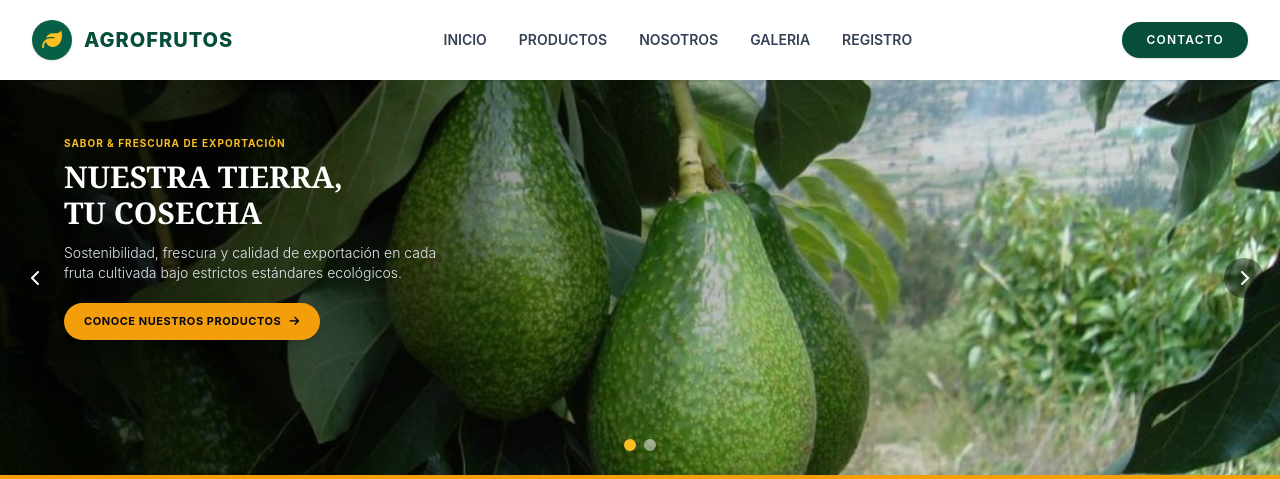
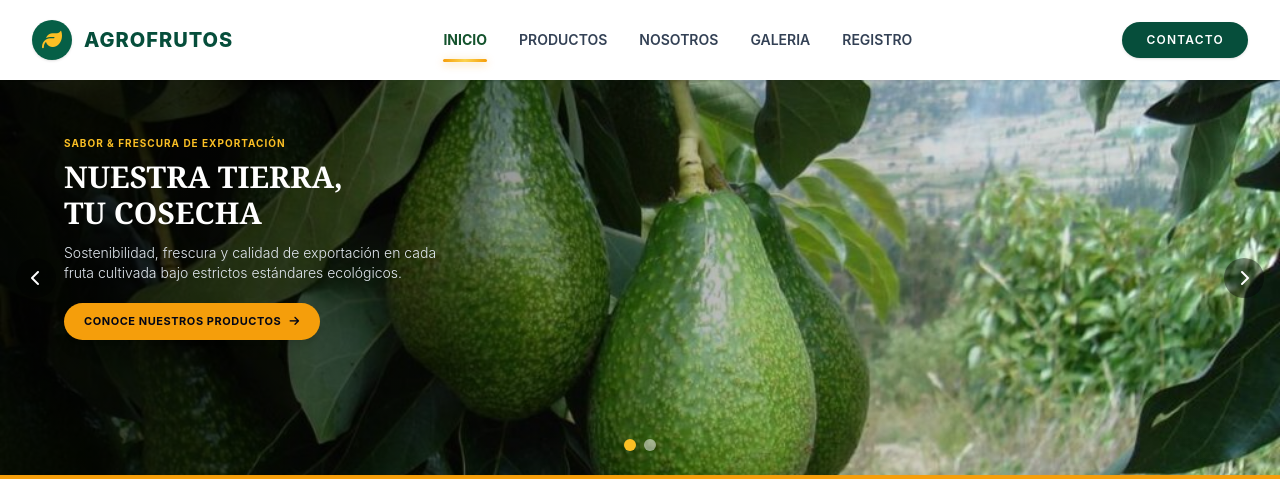
Before and after one commit to FrankyJJTM/Franky_Torres_Local, a Flask app: page / in a window 1280 px wide. Shown: the top 479 px of the page. Run offline with Flask 3, Linux system fonts and the light colour scheme.

Commit message:
feat(navbar): add active page indicator and redirect catalog button to gallery

```diff
--- a/mi-proyecto/app/static/css/styles.css
+++ b/mi-proyecto/app/static/css/styles.css
@@ -371,3 +371,63 @@
         bottom: 88px;
     }
 }
+
+
+/* =========================================================
+   NAVEGACIÓN: INDICADOR DE PÁGINA ACTIVA
+   ========================================================= */
+
+/* Enlaces del menú de escritorio */
+.nav-link {
+    position: relative;
+    padding: 0.5rem 0;
+}
+
+/* Línea decorativa (degradado ámbar con brillo) */
+.nav-link::after {
+    content: '';
+    position: absolute;
+    left: 0;
+    bottom: -4px;
+    width: 100%;
+    height: 3px;
+    border-radius: 9999px;
+    background: linear-gradient(90deg, #f59e0b, #fcd34d, #f59e0b);
+    box-shadow: 0 2px 8px rgba(245, 158, 11, 0.45);
+    transform: scaleX(0);
+    transform-origin: center;
+    transition: transform 0.3s ease;
+}
+
+/* Al pasar el mouse, la línea aparece a medias */
+.nav-link:hover::after {
+    transform: scaleX(0.5);
+}
+
+/* Página actual: color verde, negrita y línea completa */
+.nav-link.active {
+    color: #14532d;
+    font-weight: 700;
+}
+
+.nav-link.active::after {
+    transform: scaleX(1);
+}
+
+/* Botón CONTACTO cuando es la página actual */
+.btn-contacto.active {
+    box-shadow: 0 0 0 2px #fff, 0 0 0 4px #f59e0b;
+}
+
+/* Menú móvil: página actual */
+.nav-movil.active {
+    color: #14532d;
+    background-color: #f0fdf4;
+    border-left: 4px solid #f59e0b;
+    padding-left: 0.75rem;
+    border-radius: 0.5rem;
+}
+
+.ring-amber {
+    box-shadow: 0 0 0 2px #fff, 0 0 0 4px #f59e0b;
+}
--- a/mi-proyecto/app/static/js/main.js
+++ b/mi-proyecto/app/static/js/main.js
@@ -627,6 +627,29 @@ document.addEventListener('DOMContentLoaded', () => {
 
     }
 
+
+    // =========================================================
+    // BOTÓN "VER CATÁLOGO COMPLETO" -> GALERÍA
+    // =========================================================
+
+    const btnVerCatalogo =
+        document.getElementById('btnVerCatalogo');
+
+    if (btnVerCatalogo) {
+
+        btnVerCatalogo.addEventListener(
+            'click',
+            (event) => {
+
+                event.preventDefault();
+
+                window.location.href =
+                    btnVerCatalogo.dataset.galeriaUrl;
+
+            }
+        );
+    }
+
     // 1. BOTÓN "VOLVER ARRIBA" (Scroll to Top)
     const btnScrollTop = document.getElementById('btnScrollTop');
     if (btnScrollTop) {
--- a/mi-proyecto/app/templates/base.html
+++ b/mi-proyecto/app/templates/base.html
@@ -12,6 +12,7 @@
 <body class="bg-slate-50 text-slate-800 font-sans flex flex-col min-h-screen relative">
 
     <header class="bg-white shadow-sm sticky top-0 z-50">
+        {% set ep = request.endpoint %}
         <div class="max-w-7xl mx-auto px-4 sm:px-6 lg:px-8 h-20 flex items-center justify-between">
             <div id="logoAgrofrutos" data-home-url="{{ url_for('clientes.home') }}" class="flex items-center gap-3 cursor-pointer" role="button" tabindex="0" aria-label="Ir al inicio">
                 <div class="w-10 h-10 rounded-full bg-emerald-800 flex items-center justify-center text-amber-400 font-bold text-xl shadow">
@@ -21,14 +22,14 @@
             </div>
 
             <nav class="hidden md:flex items-center gap-8 font-semibold text-sm text-slate-700">
-                <a href="{{ url_for('clientes.home') }}" class="hover:text-emerald-800 transition">INICIO</a>
-                <a href="{{ url_for('clientes.productos') }}" class="hover:text-emerald-800 transition">PRODUCTOS</a>
-                <a href="{{ url_for('clientes.nosotros') }}" class="hover:text-emerald-800 transition">NOSOTROS</a>
-                <a href="{{ url_for('clientes.galeria') }}" class="hover:text-emerald-800 transition">GALERIA</a>
-                <a href="{{ url_for('clientes.registro_productor') }}" class="hover:text-emerald-800 transition">REGISTRO</a>
+                <a href="{{ url_for('clientes.home') }}" class="nav-link hover:text-emerald-800 transition {% if ep == 'clientes.home' %}active{% endif %}">INICIO</a>
+                <a href="{{ url_for('clientes.productos') }}" class="nav-link hover:text-emerald-800 transition {% if ep == 'clientes.productos' %}active{% endif %}">PRODUCTOS</a>
+                <a href="{{ url_for('clientes.nosotros') }}" class="nav-link hover:text-emerald-800 transition {% if ep == 'clientes.nosotros' %}active{% endif %}">NOSOTROS</a>
+                <a href="{{ url_for('clientes.galeria') }}" class="nav-link hover:text-emerald-800 transition {% if ep == 'clientes.galeria' %}active{% endif %}">GALERIA</a>
+                <a href="{{ url_for('clientes.registro_productor') }}" class="nav-link hover:text-emerald-800 transition {% if ep == 'clientes.registro_productor' %}active{% endif %}">REGISTRO</a>
             </nav>
 
-            <a href="{{ url_for('clientes.contacto') }}" class="hidden md:inline-flex bg-emerald-900 hover:bg-emerald-950 text-white font-semibold text-xs tracking-widest px-6 py-2.5 rounded-full transition shadow">
+            <a href="{{ url_for('clientes.contacto') }}" class="btn-contacto hidden md:inline-flex bg-emerald-900 hover:bg-emerald-950 text-white font-semibold text-xs tracking-widest px-6 py-2.5 rounded-full transition shadow {% if ep == 'clientes.contacto' %}active{% endif %}">
                 CONTACTO
             </a>
 
@@ -38,12 +39,12 @@
         </div>
 
         <div id="menuMovil" class="hidden md:hidden bg-white border-t border-slate-100 px-4 py-4 space-y-3 font-semibold text-sm text-slate-700">
-            <a href="{{ url_for('clientes.home') }}" class="block py-1">INICIO</a>
-            <a href="{{ url_for('clientes.productos') }}" class="block py-1">PRODUCTOS</a>
-            <a href="{{ url_for('clientes.nosotros') }}" class="block py-1">NOSOTROS</a>
-            <a href="{{ url_for('clientes.galeria') }}" class="block py-1">GALERIA</a>
-            <a href="{{ url_for('clientes.registro_productor') }}" class="block py-1">REGISTRO</a>
-            <a href="{{ url_for('clientes.contacto') }}" class="block bg-emerald-900 text-white text-center py-2.5 rounded-full mt-2">CONTACTO</a>
+            <a href="{{ url_for('clientes.home') }}" class="nav-movil block py-1 {% if ep == 'clientes.home' %}active{% endif %}">INICIO</a>
+            <a href="{{ url_for('clientes.productos') }}" class="nav-movil block py-1 {% if ep == 'clientes.productos' %}active{% endif %}">PRODUCTOS</a>
+            <a href="{{ url_for('clientes.nosotros') }}" class="nav-movil block py-1 {% if ep == 'clientes.nosotros' %}active{% endif %}">NOSOTROS</a>
+            <a href="{{ url_for('clientes.galeria') }}" class="nav-movil block py-1 {% if ep == 'clientes.galeria' %}active{% endif %}">GALERIA</a>
+            <a href="{{ url_for('clientes.registro_productor') }}" class="nav-movil block py-1 {% if ep == 'clientes.registro_productor' %}active{% endif %}">REGISTRO</a>
+            <a href="{{ url_for('clientes.contacto') }}" class="block bg-emerald-900 text-white text-center py-2.5 rounded-full mt-2 {% if ep == 'clientes.contacto' %}ring-amber{% endif %}">CONTACTO</a>
         </div>
     </header>
 
--- a/mi-proyecto/app/templates/clientes/index.html
+++ b/mi-proyecto/app/templates/clientes/index.html
@@ -130,7 +130,7 @@
             <h3 class="text-xl md:text-2xl font-bold">¿Quieres explorar toda nuestra variedad?</h3>
             <p class="text-emerald-100 text-xs md:text-sm mt-1">Ofrecemos frutas de estación premium, envasadas y transportadas bajo óptimas condiciones.</p>
         </div>
-        <a href="#" class="bg-amber-500 hover:bg-amber-600 text-slate-950 font-bold text-xs uppercase tracking-wider px-6 py-3 rounded-full transition shadow-md whitespace-nowrap">
+        <a href="#" id="btnVerCatalogo" data-galeria-url="{{ url_for('clientes.galeria') }}" class="bg-amber-500 hover:bg-amber-600 text-slate-950 font-bold text-xs uppercase tracking-wider px-6 py-3 rounded-full transition shadow-md whitespace-nowrap">
             VER CATÁLOGO COMPLETO
         </a>
     </div>
```
